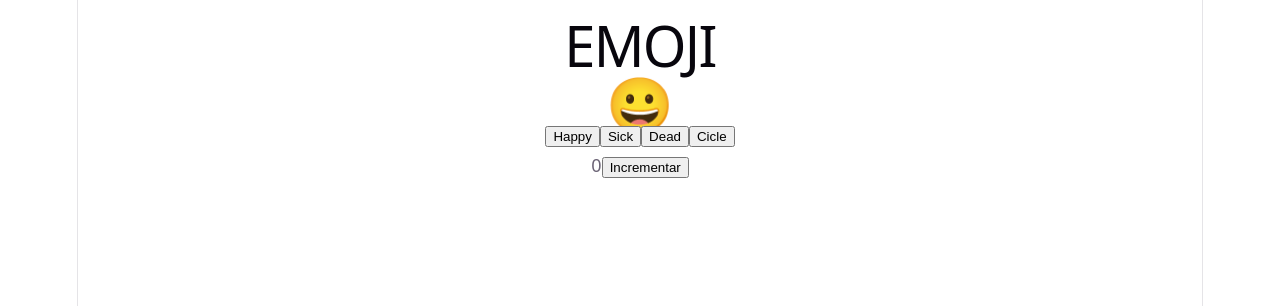
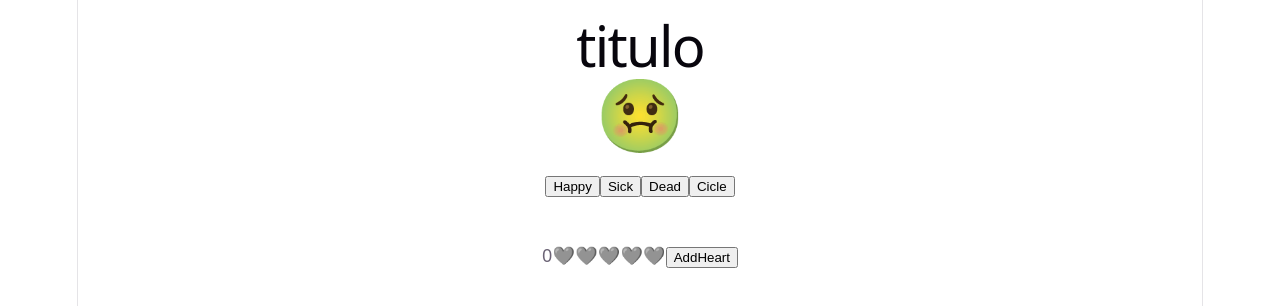
Before and after one commit to ufjf-dcc207/ufjf-dcc207-2026-3-a-atv06-joaocarloshallak, a React (Vite) app: page / in a window 1280 px wide. Shown: the top 306 px of the page. Built offline with nearby package versions, Linux system fonts and the light colour scheme.

Commit message:
tudo de acordo com a aula agora...

```diff
--- a/src/App.tsx
+++ b/src/App.tsx
@@ -1,12 +1,12 @@
-import Emoji from "./Emoji"
-
-
+import './App.css'
+import './Emoji.tsx'
+import Emoji from './Emoji.tsx'
 function App() {
 
   return (
     <>
-      <h1>EMOJI</h1>
-      <Emoji mode="angry" />
+      <h1>titulo</h1>
+      <Emoji></Emoji>
     </>
   )
 }
--- a/src/Emoji.css
+++ b/src/Emoji.css
@@ -1,11 +1,7 @@
 .emoji {
-
-    font-size:
-    3rem;
-
-
+    margin: 10px 0 0 0;
+    font-size: 4em;
 }
-
-button {
-    margin-top: 10px;
+button{
+    margin: 50px 0 0 0;
 }
--- a/src/Emoji.tsx
+++ b/src/Emoji.tsx
@@ -1,39 +1,33 @@
 import { useState } from 'react';
-import './Emoji.css';
-import Atributo from './Atributo';
+import './Emoji.css'
+import LifeBar from './LifeBar';
 
-type EMOJI_KEYS = "happy" | "dead" | "sick" | "surprised" | "laughing";
-const EMOJI_MAP = new Map<string, string>([
-  ["happy", "😀"],
-  ["dead", "😢"],
-  ["sick", "😠"],
-  ["surprised", "😮"],
-  ["laughing", "😂"],
-]);
+type EMOJI_KEYS = "happy" | "sick" | "dead";
+const EMOJI_MAP = new Map<EMOJI_KEYS, string>([
+    ["happy", "🙂"],
+    ["sick", "🤢"],
+    ["dead", "😵"]
+])
 
 
-export default function Emoji() {
 
-    const [status, setStatus] = useState<EMOJI_KEYS>("happy");
-
-    function HappyClick() {
-      console.log("Status!!", status);
-      console.log("Happy!!");
+export default function Emoji(){
+    const [status, setStatus] = useState<EMOJI_KEYS>('sick')
+    function happyClick(){
+        console.log("Status: " + status);
         setStatus("happy");
-      console.log("Status!!", status);
+        console.log("Status: " + status);
     }
-    function SickClick(){
+    function sickClick(){
         console.log("Status: " + status);
         setStatus("sick");
         console.log("Status: " + status);
     }
-
     function deadClick(){
         console.log("Status: " + status);
         setStatus("dead");
         console.log("Status: " + status);
     }
-
     function cicleClick(){
         switch (status){
             case "dead":
@@ -47,27 +41,23 @@ export default function Emoji() {
                 break;
             default:
                 setStatus("happy");
+        }
+    }
+    return (
+        <>
+            <div className="emoji">
+                {EMOJI_MAP.get(status)||"😶"}
+            </div>
 
-        }
+            <div className = "acoes">
+                <button onClick={happyClick}>Happy</button>
+                <button onClick={sickClick}>Sick</button>
+                <button onClick={deadClick}>Dead</button>
+                <button onClick={cicleClick}>Cicle</button>
+            </div>
+            <LifeBar></LifeBar>
+        </>
+    )
 
 
 }
-
-      return (
-        <>
-
-    <div className="emoji">  {EMOJI_MAP.get(status) || "not defined"} </div>
-
-    <div className='acoes'>
-        <button onClick={HappyClick}>Happy</button>
-        <button onClick={SickClick}>Sick</button>
-        <button onClick={deadClick}>Dead</button>
-        <button onClick={cicleClick}>Cicle</button>
-
-    </div>
-
-    <Atributo></Atributo>
-
-    </>
-      );
-}
--- /dev/null
+++ b/src/LifeBar.tsx
@@ -0,0 +1,21 @@
+import { useState } from "react";
+
+export default function LifeBar(){
+    const [valor, setValor] = useState<number>(0);
+    let coracoes = "";
+    for( let i = 0; i < 5; i++){
+        if(i<valor)coracoes += "💖";
+        else coracoes += "🩶";
+    }
+    function addHeart(){
+        setValor(valor === 5 ? 0 :valor + 1);
+    }
+    return(
+        <>
+            <div className="lifeBar">
+                {valor}{coracoes}
+                <button onClick={addHeart}>AddHeart</button>
+            </div>
+        </>
+    )
+}
```
Lines whose indentation alone changed are shown as unchanged.
